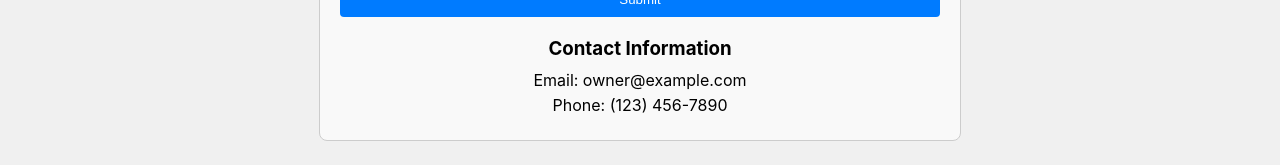
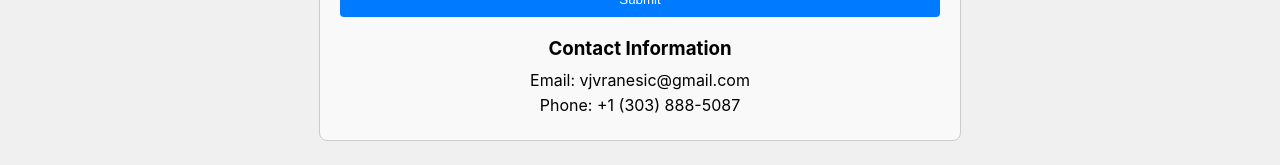
Before and after one commit to jobrien127/lemmon-lodge, a React (Create React App) app: page /contact in a window 1280 px wide. Shown: the part 494-659 px from the top of the page. Built offline with nearby package versions, Linux system fonts and the light colour scheme.

Commit message:
use private key and update contact info

```diff
--- a/src/components/Contact/Contact.tsx
+++ b/src/components/Contact/Contact.tsx
@@ -33,7 +33,7 @@ const Contact: React.FC = () => {
             process.env.REACT_APP_EMAILJS_SERVICE_ID!,
             process.env.REACT_APP_EMAILJS_TEMPLATE_ID!,
             templateParams,
-            process.env.REACT_APP_EMAILJS_PUBLIC_KEY!
+            process.env.REACT_APP_EMAILJS_PRIVATE_KEY!
         ).then((response) => {
                 console.log('Email sent successfully!', response.status, response.text);
                 alert('Message sent successfully!');
@@ -87,8 +87,8 @@ const Contact: React.FC = () => {
             </form>
             <div className="contact-info">
                 <h3>Contact Information</h3>
-                <p>Email: owner@example.com</p>
-                <p>Phone: (123) 456-7890</p>
+                <p>Email: vjvranesic@gmail.com</p>
+                <p>Phone: +1 (303) 888-5087</p>
             </div>
         </div>
     );
```
